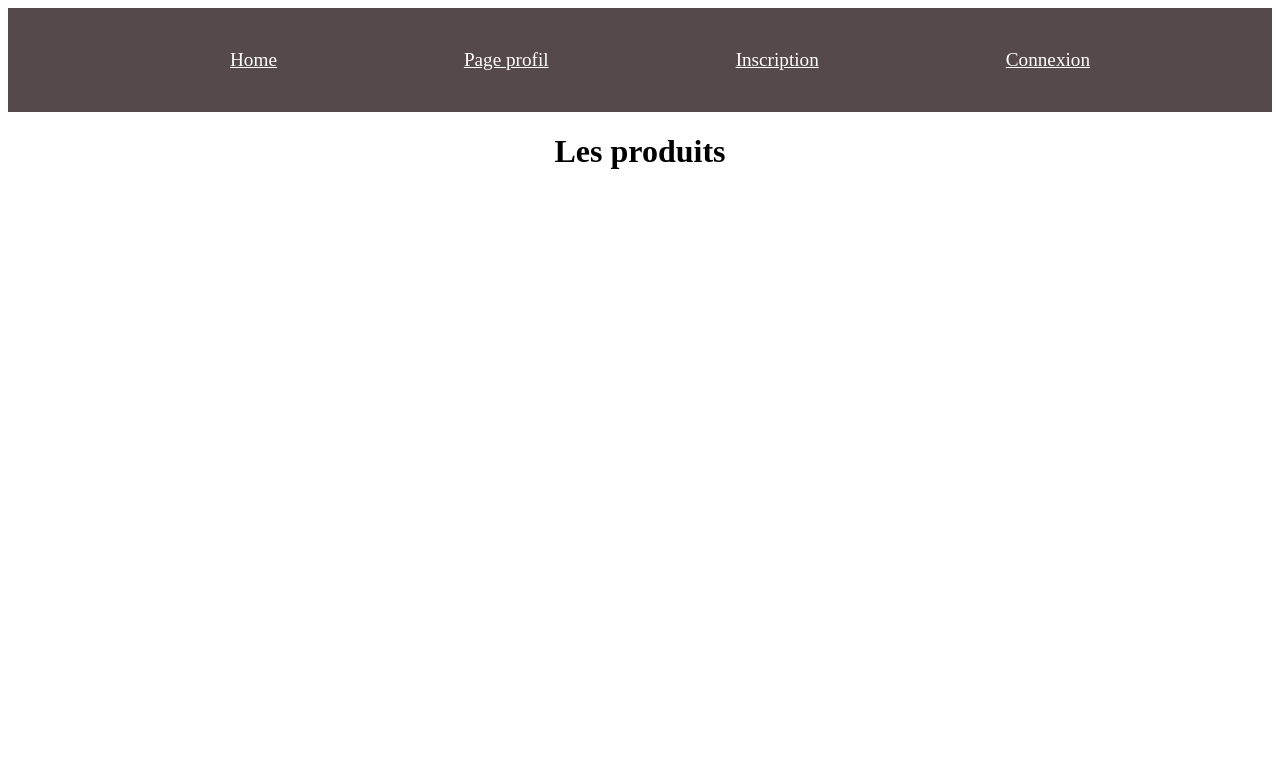
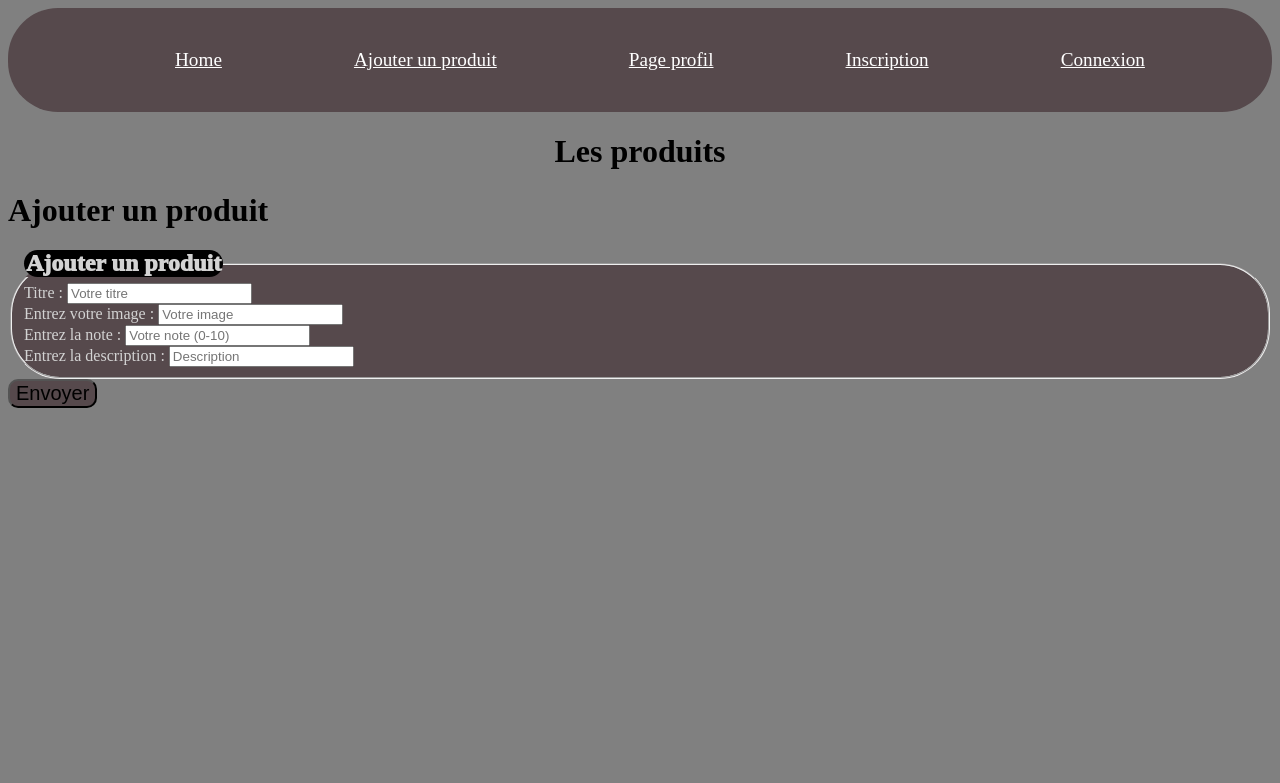
Before and after one commit to PhoVic14/projetPersoVictorPholien5TI, a PHP site: page / in a window 1280 px wide. Shown: the top 783 px of the page. Run offline with PHP 8.4, Linux system fonts and the light colour scheme; data that the repository does not hold is empty.

Commit message:
Ajout de formulaire produit

```diff
--- a/CSS/style.css
+++ b/CSS/style.css
@@ -1,6 +1,6 @@
 
 body{
-    background-color: 847E89;
+    background-color: grey;
 }
 
 .containeur{
@@ -12,21 +12,23 @@ body{
 
 fieldset{
     color: lightgray;
-    background-color: gray;
+    background-color:56494C;
     border-radius: 50px;
 }
 
 legend{
-    color: rgb(255, 255, 255);
+    color: white(255, 255, 255);
     font-weight: 1000;
     font-size: 150%;
-    background-color: gainsboro;
+    background-color: black;
     border-radius: 50px;
 }
 
 .bouton{
     justify-content: center;
     margin-left: 40%;
+    background-color: 56494C;
+
 }
 
 h1{
@@ -39,11 +41,13 @@ ul {
 
 ul li {
     padding: 15px;
+    border-radius: 50px;
 }
 
 ul li a {
     color: white;
     font-size: larger;
+    border-radius: 50px;
 }
 
 .center {
@@ -65,6 +69,7 @@ header {
     background-color: 56494C;
     margin: 0;
     padding: 10px;
+    border-radius: 50px;
 }
 
 .flex {
@@ -81,3 +86,17 @@ header {
     margin-top: 10px;
     margin-bottom: 10px;
 }
+
+ol li {
+    font-size: 30px ;
+    margin-bottom: 20px;
+    border-radius: 50px;
+}
+
+button{
+    justify-content: center;
+    background-color: 56494C;
+    font-size: 20px;
+    justify-content: space-evenly;
+    border-radius: 10px;
+}
--- a/Controllers/enchereController.php
+++ b/Controllers/enchereController.php
@@ -8,3 +8,15 @@ if ($uri === "/index.php" || $uri === "/"){
 }elseif ($uri === "/voirEnchere") {
     require_once "Templates/voirEnchere/voirEnchere.php";
 }
+
+require_once "Templates/Encheres/ajoutProduit.php";
+
+if ($uri === "/connexion") {
+    if(isset($_POST["btnEnvoi"])) {
+        $messageError = verifData();
+        if(!isset($messageError)){
+            connectUser($pdo);
+            header('location:/');
+        }
+    }
+}
--- /dev/null
+++ b/Templates/Encheres/ajoutProduit.php
@@ -0,0 +1,30 @@
+<link rel="stylesheet" href="CSS/style.css">
+<h1>Ajouter un produit</h1>
+    <form action="" method="post">
+        <fieldset>
+        <legend>Ajouter un produit</legend>
+            <div>
+                <label for="titre">Titre : </label>
+                <input name="titre" type="text" id="titre" placeholder="Votre titre">
+                <?php if(isset($messageError["titre"])) : ?> <p> <?= $messageError["titre"] ?> </p> <?php endif ?>
+            </div>
+            <div>
+                <label for="image">Entrez votre image :</label>
+                <input name="image" type="varchar" id="image" placeholder="Votre image">
+                <?php if(isset($messageError["image"])) : ?> <p> <?= $messageError["image"] ?> </p> <?php endif ?>
+            </div>
+            <div>
+                <label for="note"> Entrez la note : </label>
+                <input name="note" type="text" id="note" placeholder="Votre note (0-10)">
+                <?php if(isset($messageError["note"])) : ?> <p> <?= $messageError["note"] ?> </p> <?php endif ?>
+            </div>
+            <div>
+                <label for="description"> Entrez la description : </label>
+                <input name="description" type="text" id="description" placeholder="Description">
+                <?php if(isset($messageError["description"])) : ?> <p> <?= $messageError["description"] ?> </p> <?php endif ?>
+            </div>
+        </fieldset>
+        <div>
+            <button name="btnEnvoi" class="btn btn-primary" value="envoyer"><?php if(isset($_SESSION["user"])) : ?>Modifier<?php else : ?>Envoyer<?php endif ?></button>
+        </div>
+</form>
--- a/Templates/Encheres/pageAccueil.php
+++ b/Templates/Encheres/pageAccueil.php
@@ -1,6 +1,8 @@
 <div class= "center">
 
     <h1>Les produits</h1>
+
+
 
             <?php foreach($produit as $produit) : ?>
                 <p><?= $produit->produitTitre ?>
--- a/index.php
+++ b/index.php
@@ -27,6 +27,7 @@
     <header>
         <ul class="flex space-evenly">
             <li class="menu"><a href="/">Home</a></li>
+            <li  class="menu"><a href="ajoutProduit">Ajouter un produit</a></li>
             <li  class="menu"><a href="profil">Page profil</a></li>
             <li  class="menu"><a href="inscription">Inscription</a></li>
                 <?php if(isset($_SESSION['user'])) : ?>
@@ -41,6 +42,7 @@
         <?php
             require_once "Controllers/enchereController.php";
             require_once "Controllers/utilisateursController.php";
+            require_once "Templates/Encheres/ajoutProduit.php";
         ?>
     </main>
     <footer>
```
Also changed, not shown: Controllers/utilisateursController.php (line endings or trailing spaces).
